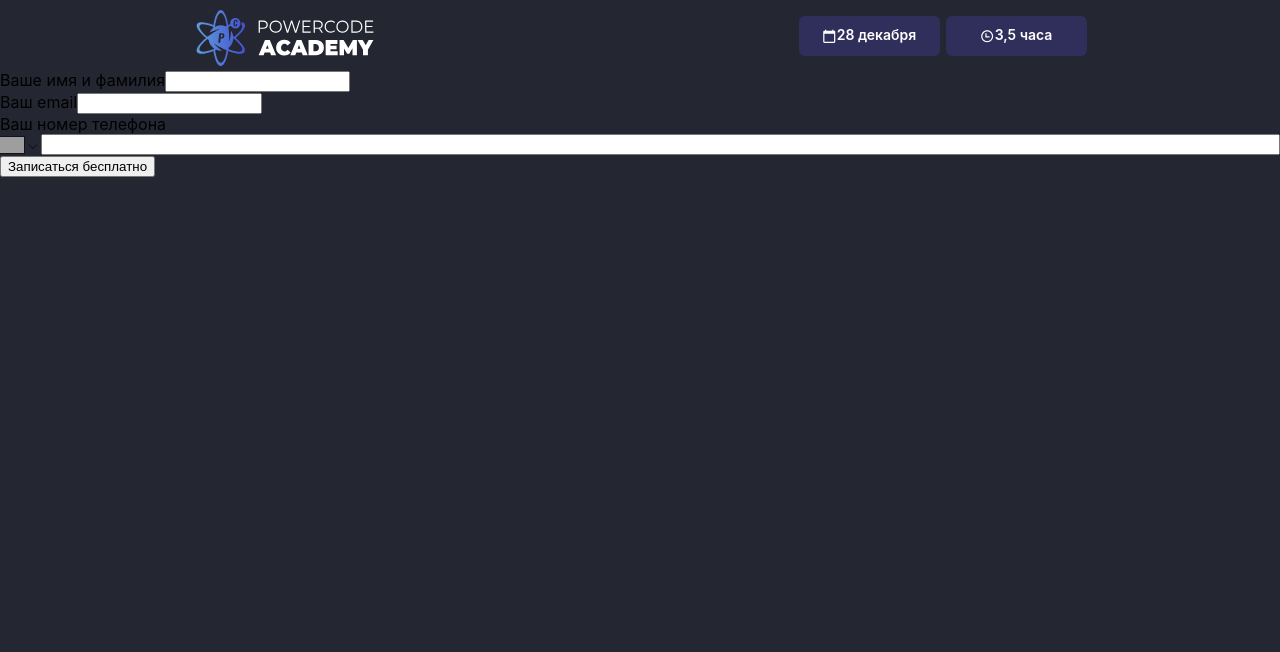
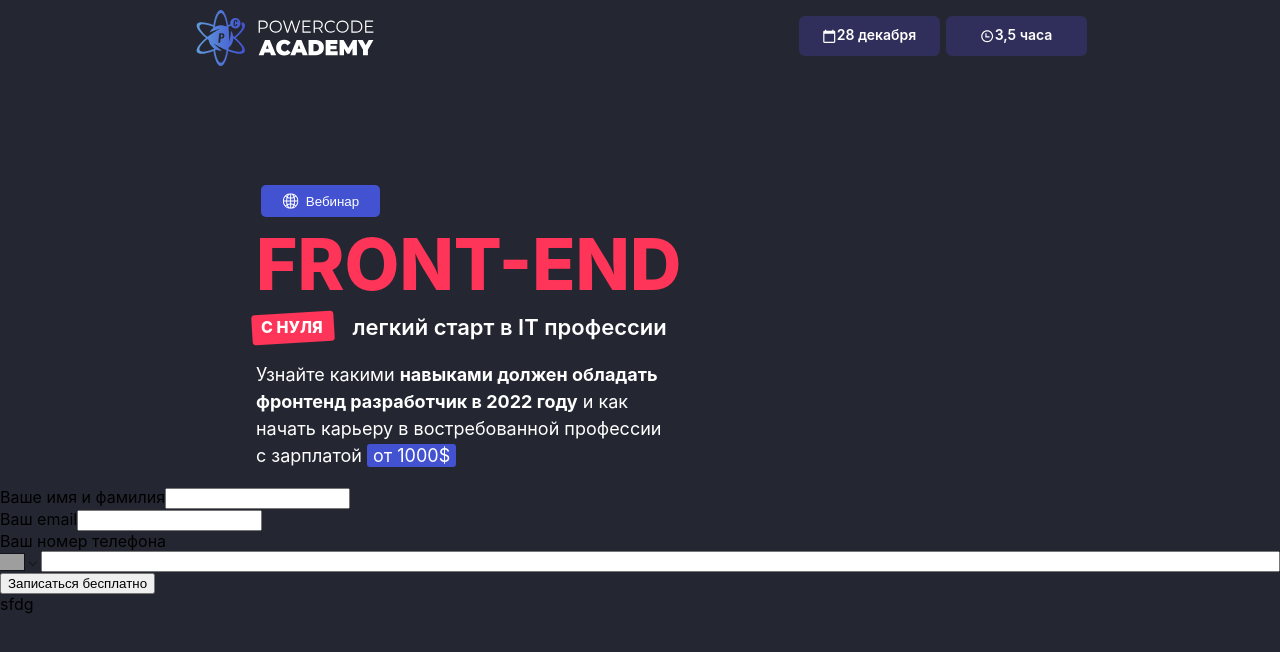
Before and after one commit to filipovandrij/RGB-test-Filipov, a React (Create React App) app: page / in a window 1280 px wide. Shown: the top 652 px of the page. Built offline with nearby package versions, Linux system fonts and the light colour scheme; grey boxes are pictures that could not be loaded.

Commit message:
add styles to main information

```diff
--- /dev/null
+++ b/src/component/AdditionalInfo/AdditionalInfo.jsx
@@ -0,0 +1,11 @@
+import "./AdditionalInfo.scss";
+
+const AdditionalInfo = () => {
+  return (
+    <>
+      <div>sfdg</div>
+    </>
+  );
+};
+
+export default AdditionalInfo;
--- /dev/null
+++ b/src/component/MainInfo/MainInfo.css
@@ -0,0 +1,186 @@
+@media (max-width: 550px) {
+  .main_info_container {
+    display: flex;
+    flex-direction: column;
+    align-items: center;
+    margin: 32px 16px 0;
+  }
+  .title_info {
+    display: flex;
+    align-items: center;
+    flex-direction: column;
+  }
+  .webinar {
+    display: flex;
+    justify-content: center;
+    align-items: center;
+    background-color: #4252d1;
+    color: white;
+    border: none;
+    border-radius: 5px;
+    padding: 3px 10px;
+    width: 89px;
+    height: 23.93px;
+  }
+  .webinar img {
+    margin-right: 5px;
+    width: 12px;
+    height: 12px;
+  }
+  h1 {
+    font-weight: 800;
+    font-size: 52px;
+    line-height: 65px;
+    margin: 0;
+    text-align: center;
+    text-transform: uppercase;
+    color: rgb(255, 52, 89);
+  }
+  .sub_title {
+    display: flex;
+    height: 32px;
+    justify-content: space-between;
+    align-items: center;
+    gap: 20px;
+  }
+  .sub_title p:last-child {
+    color: white;
+    font-weight: 600;
+    font-size: 15px;
+    line-height: 18px;
+    position: relative;
+  }
+  .from_scratch {
+    position: relative;
+    z-index: 2;
+    text-transform: uppercase;
+    font-weight: 800;
+    font-size: 16px;
+    line-height: 20px;
+    color: white;
+  }
+  .back_border {
+    position: absolute;
+    top: -1px;
+    left: -7px;
+    transform: matrix(1, -0.06, 0.06, 1, 0, 0);
+    z-index: -1;
+    background-color: #ff3459;
+    height: 27.5px;
+    width: 76px;
+    border-radius: 3.5px;
+  }
+  .sub_info {
+    display: flex;
+    justify-content: center;
+    align-items: center;
+    font-weight: 400;
+    font-size: 14px;
+    line-height: 21px;
+    text-align: center;
+  }
+  .sub_info p {
+    text-align: center;
+    color: white;
+  }
+  .sub_info p span {
+    color: rgb(66, 82, 209);
+  }
+}
+@media (min-width: 551px) {
+  .main_info_container {
+    display: flex;
+    flex-direction: column;
+    align-items: flex-start;
+    margin: 115px 0 0 256px;
+    width: 427px;
+  }
+  .title_info {
+    display: flex;
+    align-items: flex-start;
+    flex-direction: column;
+  }
+  .webinar {
+    margin-left: 5px;
+    display: flex;
+    justify-content: center;
+    align-items: center;
+    background-color: #4252d1;
+    color: white;
+    border: none;
+    border-radius: 5px;
+    padding: 4px 13px;
+    width: 119px;
+    height: 32px;
+  }
+  .webinar img {
+    margin-right: 7px;
+    width: 17px;
+    height: 17px;
+  }
+  h1 {
+    font-weight: 800;
+    font-size: 71px;
+    line-height: 94px;
+    margin: 0;
+    text-align: center;
+    text-transform: uppercase;
+    color: rgb(255, 52, 89);
+  }
+  .sub_title {
+    margin-left: 5px;
+    display: flex;
+    height: 32px;
+    justify-content: space-between;
+    align-items: center;
+    gap: 30px;
+  }
+  .sub_title p:last-child {
+    color: white;
+    font-weight: 600;
+    font-size: 22px;
+    line-height: 26px;
+    position: relative;
+  }
+  .from_scratch {
+    position: relative;
+    z-index: 2;
+    text-transform: uppercase;
+    font-weight: 800;
+    font-size: 24;
+    line-height: 29px;
+    color: white;
+  }
+  .back_border {
+    position: absolute;
+    top: 0px;
+    left: -9px;
+    transform: matrix(1, -0.06, 0.06, 1, 0, 0);
+    z-index: -1;
+    background-color: #ff3459;
+    height: 30px;
+    width: 82px;
+    border-radius: 3.5px;
+  }
+  .sub_info {
+    display: flex;
+    justify-content: center;
+    align-items: flex-start;
+    text-align: center;
+  }
+  .sub_info p {
+    text-align: left;
+    font-weight: 400;
+    font-size: 18px;
+    line-height: 27px;
+    color: white;
+  }
+  .sub_info p span {
+    color: white;
+  }
+  .sub_info p span .salary {
+    background-color: #4252d1;
+    border-radius: 3px;
+    padding: 1px 6px;
+  }
+}/*# sourceMappingURL=MainInfo.css.map */
--- /dev/null
+++ b/src/component/MainInfo/MainInfo.jsx
@@ -0,0 +1,33 @@
+import "./MainInfo.scss";
+
+const MainInfo = () => {
+  return (
+    <div className="main_info_container">
+      <div className="title_info">
+        <button className="webinar">
+          <img src="/images/img_mobile/globe_mobile.svg" alt="globe" /> Вебинар
+        </button>
+        <h1>front-end</h1>
+        <div className="sub_title">
+          <p className="from_scratch">
+            с нуля<span className="back_border"></span>
+          </p>
+          <p>легкий старт в IT профессии</p>
+        </div>
+      </div>
+      {/* asdas */}
+      <div className="sub_info">
+        <p>
+          Узнайте какими{" "}
+          <b>навыками должен обладать фронтенд разработчик в 2022 году</b> и как
+          начать карьеру в востребованной профессии <br />
+          <span>
+            с зарплатой <span className="salary">от 1000$</span>
+          </span>
+        </p>
+      </div>
+    </div>
+  );
+};
+
+export default MainInfo;
--- /dev/null
+++ b/src/component/MainInfo/MainInfo.scss
@@ -0,0 +1,201 @@
+//-----mobile-first
+
+@media (max-width: 550px) {
+  .main_info_container {
+    display: flex;
+    flex-direction: column;
+    align-items: center;
+    margin: 32px 16px 0;
+  }
+
+  .title_info {
+    display: flex;
+    align-items: center;
+    flex-direction: column;
+  }
+
+  .webinar {
+    display: flex;
+    justify-content: center;
+    align-items: center;
+    background-color: #4252d1;
+    color: white;
+    border: none;
+    border-radius: 5px;
+    padding: 3px 10px;
+    width: 89px;
+    height: 23.93px;
+    img {
+      margin-right: 5px;
+      width: 12px;
+      height: 12px;
+    }
+  }
+
+  h1 {
+    font-weight: 800;
+    font-size: 52px;
+    line-height: 65px;
+    margin: 0;
+    text-align: center;
+    text-transform: uppercase;
+
+    color: rgba(255, 52, 89, 1);
+  }
+  .sub_title {
+    display: flex;
+    height: 32px;
+    justify-content: space-between;
+    align-items: center;
+    gap: 20px;
+    p:last-child {
+      color: white;
+      font-weight: 600;
+      font-size: 15px;
+      line-height: 18px;
+      position: relative;
+    }
+  }
+  .from_scratch {
+    position: relative;
+    z-index: 2;
+    text-transform: uppercase;
+    font-weight: 800;
+    font-size: 16px;
+    line-height: 20px;
+    color: white;
+  }
+  .back_border {
+    position: absolute;
+    top: -1px;
+    left: -7px;
+    transform: matrix(1, -0.06, 0.06, 1, 0, 0);
+    z-index: -1;
+    background-color: #ff3459;
+    height: 27.5px;
+    width: 76px;
+    border-radius: 3.5px;
+  }
+
+  .sub_info {
+    display: flex;
+    justify-content: center;
+    align-items: center;
+    font-weight: 400;
+    font-size: 14px;
+    line-height: 21px;
+
+    text-align: center;
+    p {
+      text-align: center;
+      color: white;
+      span {
+        color: rgba(66, 82, 209, 1);
+      }
+    }
+  }
+}
+
+//------desktop
+
+@media (min-width: 551px) {
+  .main_info_container {
+    display: flex;
+    flex-direction: column;
+    align-items: flex-start;
+    margin: 115px 0 0 256px;
+    width: 427px;
+  }
+
+  .title_info {
+    display: flex;
+    align-items: flex-start;
+    flex-direction: column;
+  }
+
+  .webinar {
+    margin-left: 5px;
+    display: flex;
+    justify-content: center;
+    align-items: center;
+    background-color: #4252d1;
+    color: white;
+    border: none;
+    border-radius: 5px;
+    padding: 4px 13px;
+    width: 119px;
+    height: 32px;
+    img {
+      margin-right: 7px;
+      width: 17px;
+      height: 17px;
+    }
+  }
+
+  h1 {
+    font-weight: 800;
+    font-size: 71px;
+    line-height: 94px;
+    margin: 0;
+    text-align: center;
+    text-transform: uppercase;
+    color: rgba(255, 52, 89, 1);
+  }
+  .sub_title {
+    margin-left: 5px;
+    display: flex;
+    height: 32px;
+    justify-content: space-between;
+    align-items: center;
+    gap: 30px;
+    p:last-child {
+      color: white;
+      font-weight: 600;
+      font-size: 22px;
+      line-height: 26px;
+      position: relative;
+    }
+  }
+  .from_scratch {
+    position: relative;
+    z-index: 2;
+    text-transform: uppercase;
+    font-weight: 800;
+    font-size: 24;
+    line-height: 29px;
+    color: white;
+  }
+  .back_border {
+    position: absolute;
+    top: 0px;
+    left: -9px;
+    transform: matrix(1, -0.06, 0.06, 1, 0, 0);
+    z-index: -1;
+    background-color: #ff3459;
+    height: 30px;
+    width: 82px;
+    border-radius: 3.5px;
+  }
+
+  .sub_info {
+    display: flex;
+    justify-content: center;
+    align-items: flex-start;
+    text-align: center;
+    p {
+      text-align: left;
+      font-weight: 400;
+      font-size: 18px;
+      line-height: 27px;
+      color: white;
+      span {
+        color: white;
+        .salary {
+          background-color: #4252d1;
+          border-radius: 3px;
+          padding: 1px 6px;
+        }
+      }
+    }
+  }
+}
--- a/src/container/main/Main.jsx
+++ b/src/container/main/Main.jsx
@@ -1,9 +1,13 @@
-import AddForm from "../../component/addForm/AddForm";
+import AddForm from "../../component/AddForm/AddForm";
+import MainInfo from "../../component/MainInfo/MainInfo";
+import AdditionalInfo from "../../component/AdditionalInfo/AdditionalInfo";
 
 const Main = () => {
   return (
     <>
-      <AddForm></AddForm>
+      <MainInfo />
+      <AddForm />
+      <AdditionalInfo />
     </>
   );
 };
```
Also changed, not shown: public/images/img_mobile/globe_mobile.svg (added), src/component/AdditionalInfo/AdditionalInfo.scss (added), 1 other file (tests, documents, lock files or other folders).
